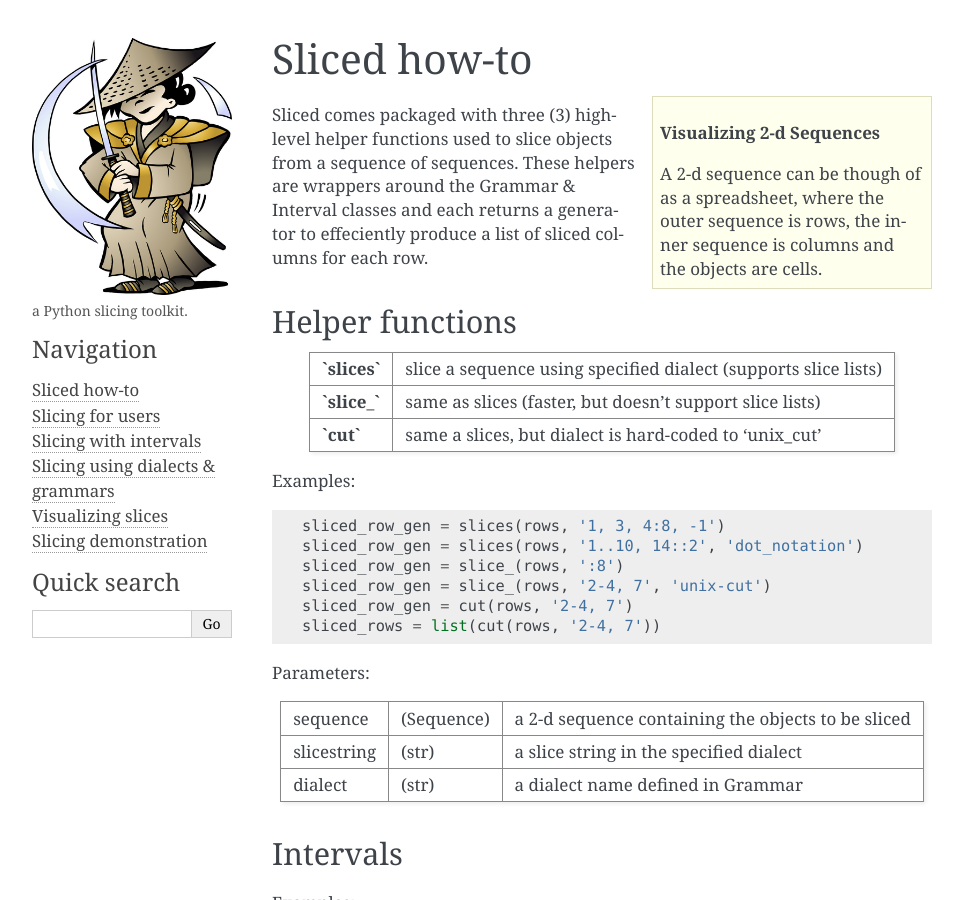
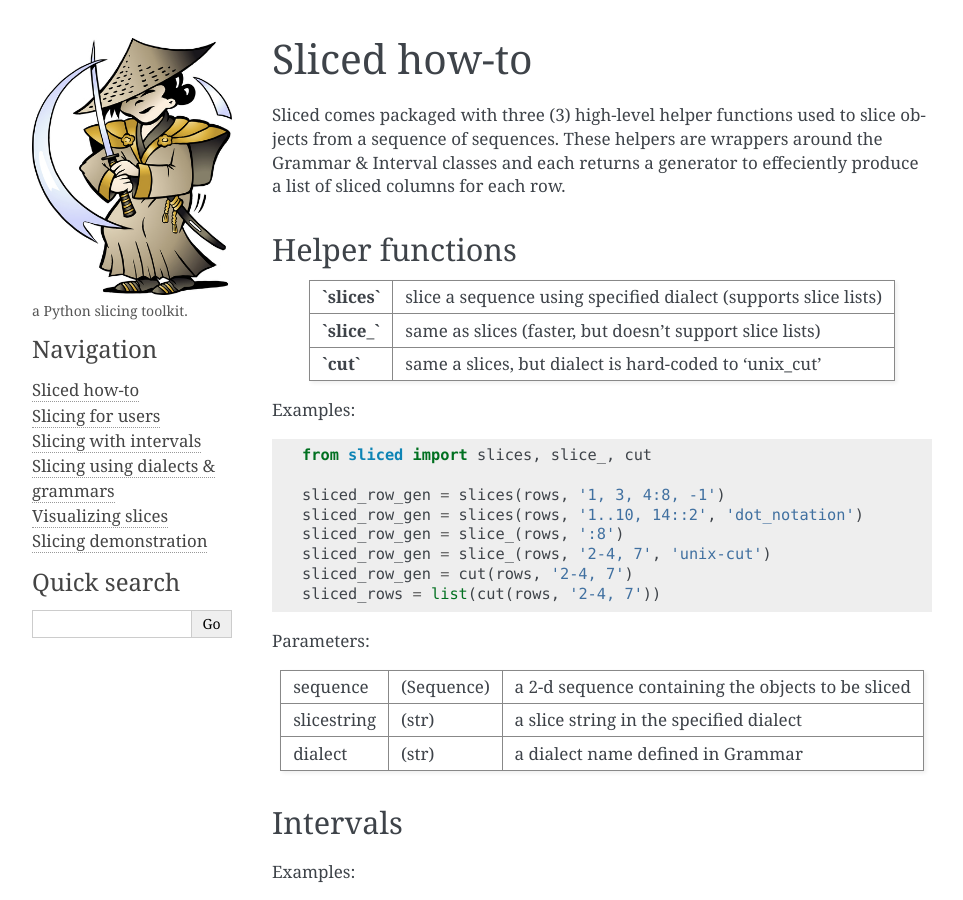
Before and after one commit to bpeterso2000/sliced, a Sphinx documentation site: the page built from docs/source/howto.rst, in a window 1280 px wide and 900 px high. Shown: the whole window, without its empty margins (148-1111 px from the left). Built offline with Sphinx 7.4.7, drawn with Linux system fonts in a browser that asks for light colours.

Commit message:
Updated how-to docs

```diff
--- a/docs/source/howto.rst
+++ b/docs/source/howto.rst
@@ -1,10 +1,5 @@
 Sliced how-to
 =============
-
-.. sidebar:: Visualizing 2-d Sequences
-
-    A 2-d sequence can be though of as a spreadsheet, where the outer sequence
-    is rows, the inner sequence is columns and the objects are cells.
 
 Sliced comes packaged with three (3) high-level helper functions used to slice
 objects from a sequence of sequences. These helpers are wrappers around the
@@ -22,6 +17,8 @@ Helper functions
 ============  ===============================================================
 
 Examples::
+
+    from sliced import slices, slice_, cut
 
     sliced_row_gen = slices(rows, '1, 3, 4:8, -1')
     sliced_row_gen = slices(rows, '1..10, 14::2', 'dot_notation')
```
